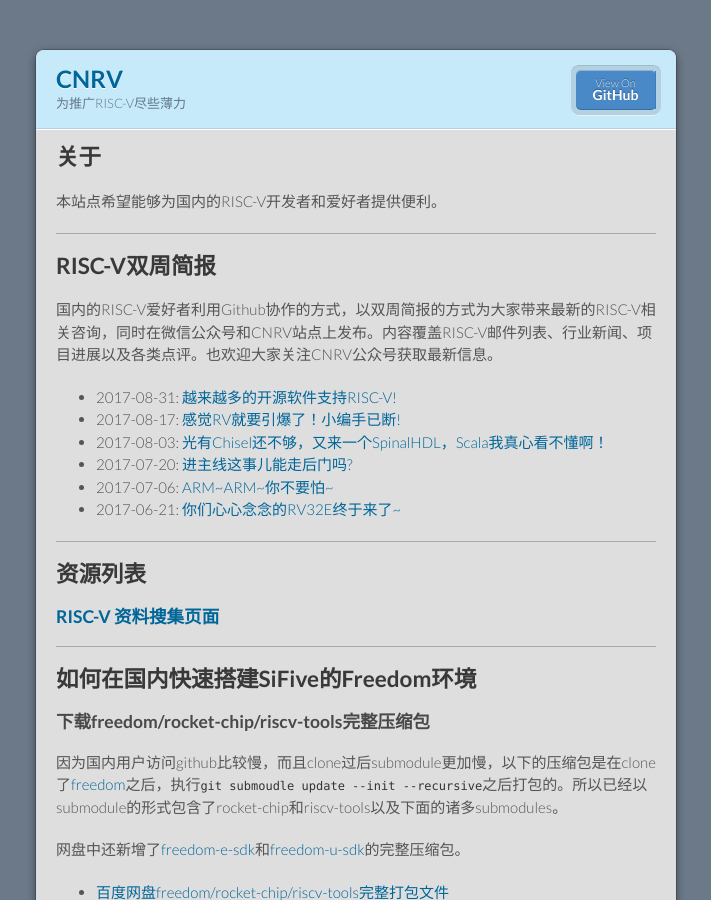
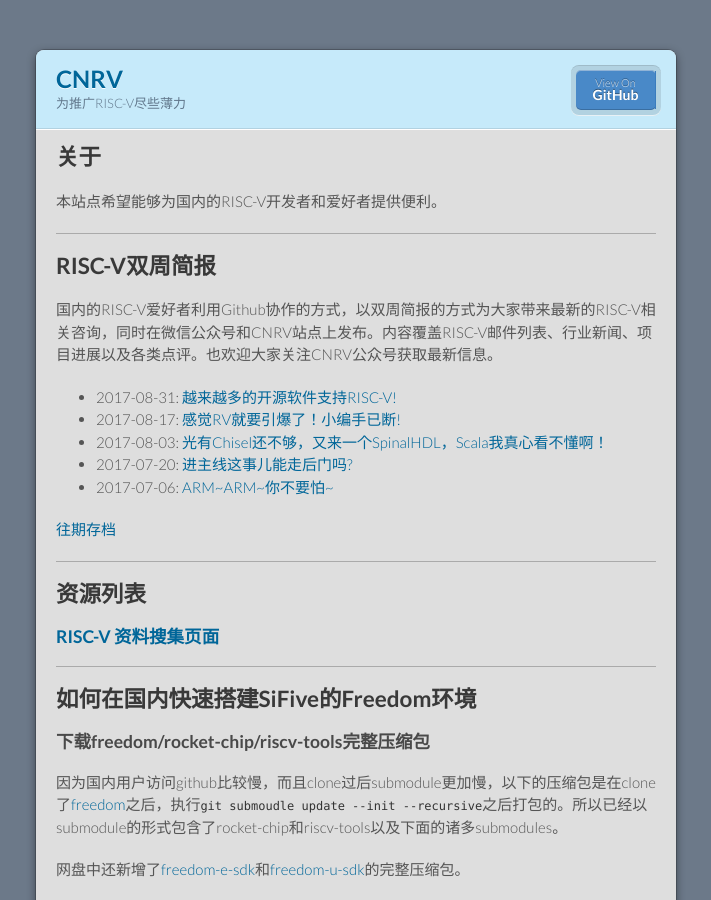
Before and after one commit to cnrv/home, a Jekyll site: the page built from index.md, in a window 1280 px wide and 900 px high. Shown: the whole window, without its empty margins (284-995 px from the left). Built offline with Jekyll 4.4.1, drawn with Linux system fonts in a browser that asks for light colours; Markdown is read by kramdown in place of the engine named in the settings; comment, search, counter and statistics services are not loaded; our own code applies the rules of GitHub Pages for plain Markdown files.

Commit message:
add an archive page for past bi-weekly newsletter

```diff
--- a/index.md
+++ b/index.md
@@ -17,7 +17,8 @@
 - 2017-08-03: [光有Chisel还不够，又来一个SpinalHDL，Scala我真心看不懂啊！](bi-week-rpts/2017-08-03)
 - 2017-07-20: [进主线这事儿能走后门吗?](bi-week-rpts/2017-07-20)
 - 2017-07-06: [ARM~ARM~你不要怕~](bi-week-rpts/2017-07-06)
-- 2017-06-21: [你们心心念念的RV32E终于来了~](bi-week-rpts/2017-06-21)
+
+[往期存档](biweekly-archive)
 
 ----
 
```
